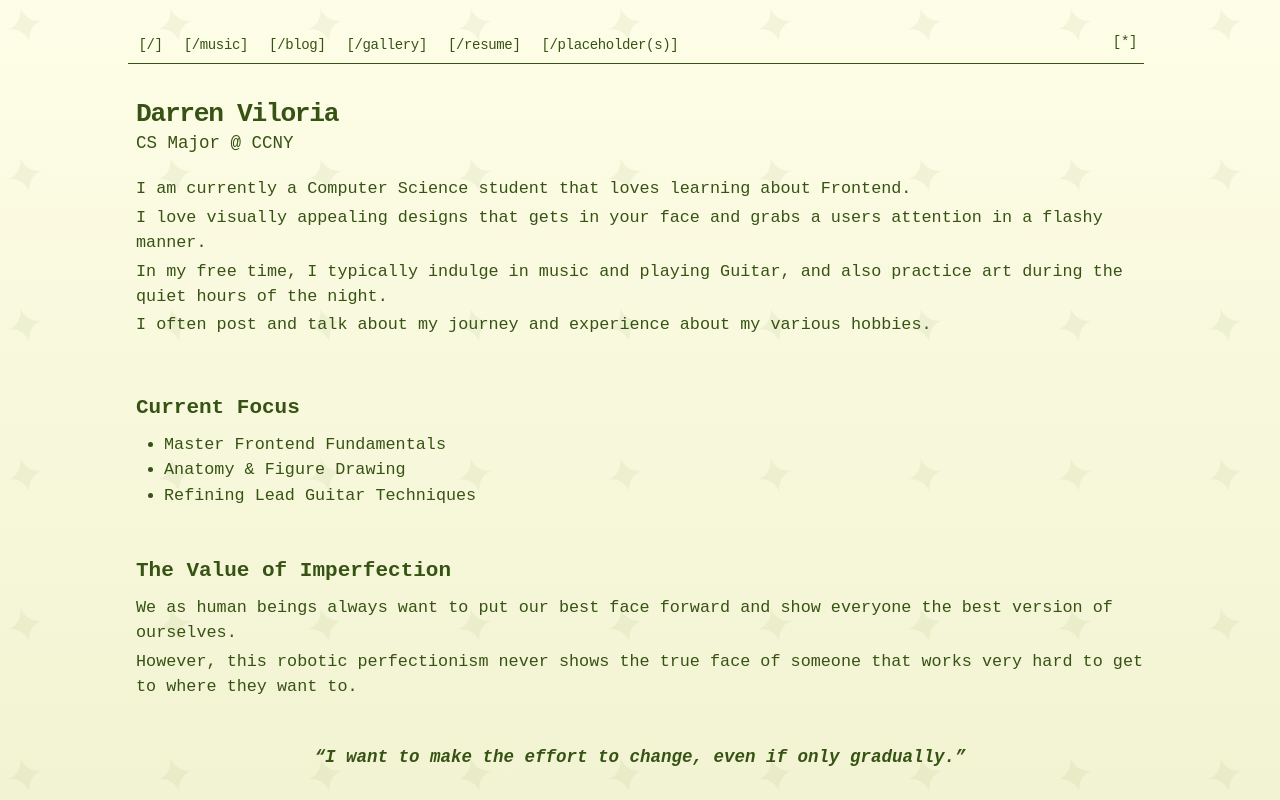
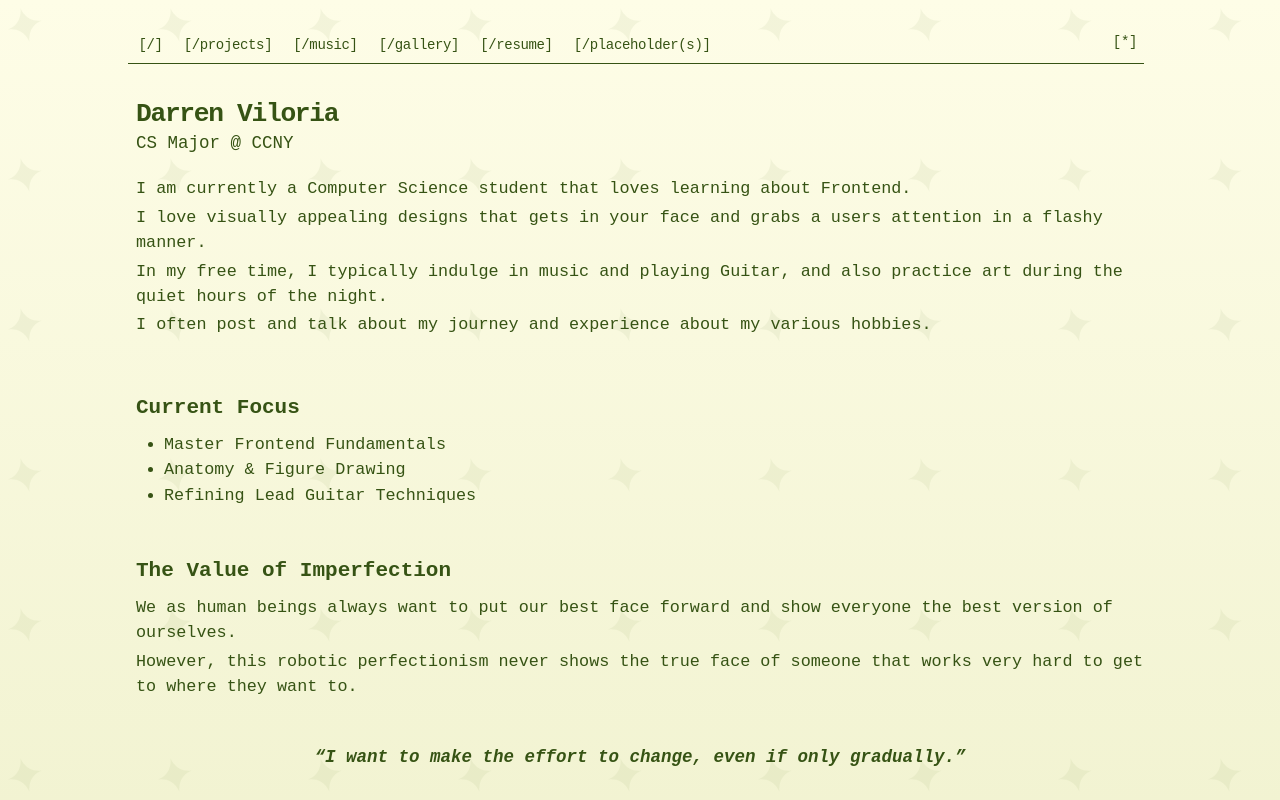
Before and after one commit to wirydotrocks/personalsite, a Next.js app: page / in a window 1280 px wide. Shown: the top 800 px of the page. Built offline with nearby package versions, Linux system fonts and the light colour scheme; a web font is replaced by a local one.

Commit message:
Projects, no blogs

```diff
--- a/app/components/nav.tsx
+++ b/app/components/nav.tsx
@@ -6,11 +6,11 @@ const navItems = {
   '/': {
     name: '[/]',
   },
+  '/projects': {
+    name: '[/projects]',
+  },
   '/music': {
     name: '[/music]',
-  },
-  '/blog': {
-    name: '[/blog]',
   },
   '/gallery': {
     name: '[/gallery]',
```
